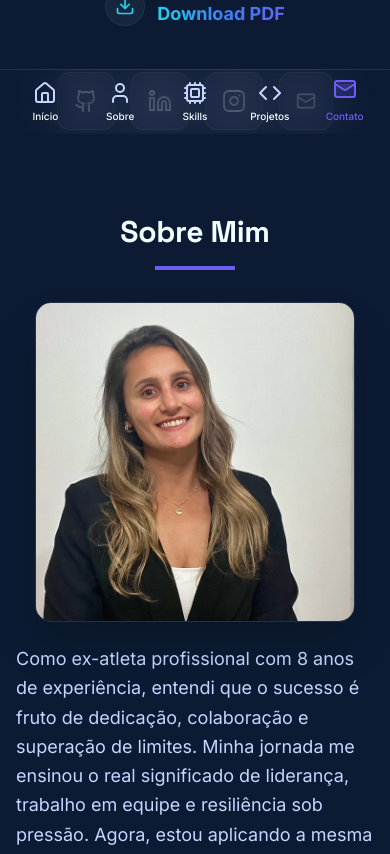
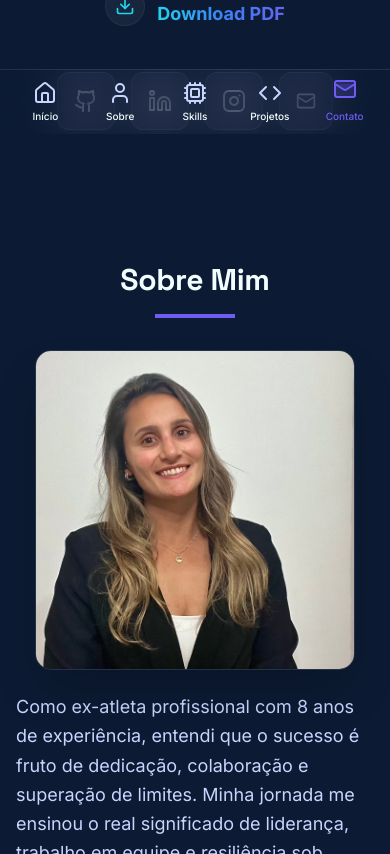
Before and after one commit to Picancianmartin/MeuPortfolio, a React (Vite) app: page / in a window 390 px wide. Shown: the part 710-1564 px from the top of the page. Built offline with nearby package versions, Linux system fonts and the light colour scheme.

Commit message:
ajustando mais uma vez os mt substituindo po py

```diff
--- a/src/components/About.tsx
+++ b/src/components/About.tsx
@@ -28,7 +28,7 @@ export function About() {
   return (
     <section
       id="about"
-      className="relative z-10 lg:py-32 px-4 sm:px-6 py-20 lg:px-8 bg-surface-primary"
+      className="relative z-10 lg:py-32 px-4 sm:px-6 py-32 lg:px-8 bg-surface-primary"
     >
       <div className="max-w-7xl mx-auto">
         <div className="text-center mb-20">
```
